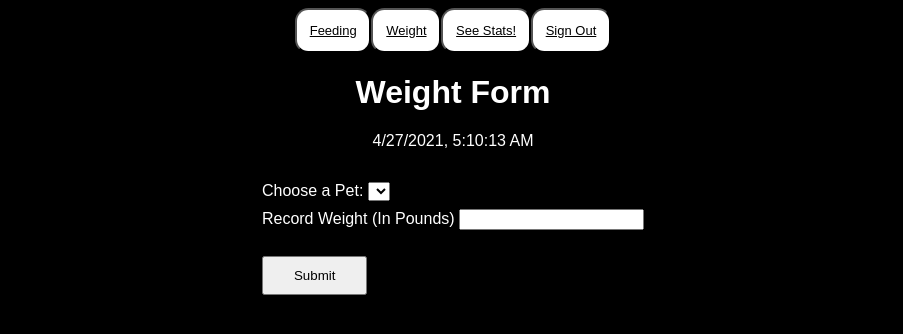
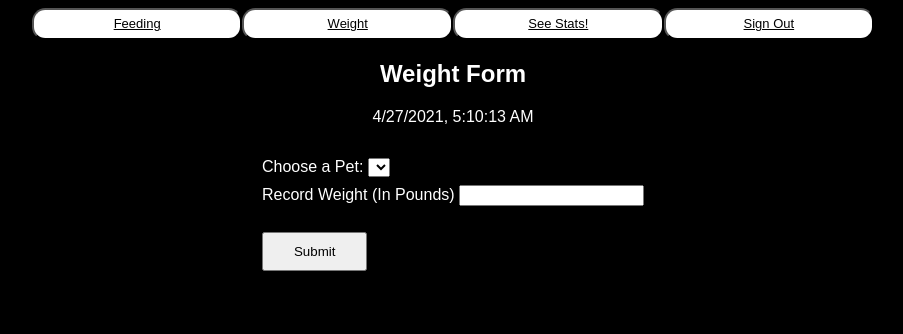
Before and after one commit to devinkinkead/Cat-Log, a website: page www/weight.html in a window 1280 px wide. Shown: the whole page, without its empty margins (187-1090 px from the left). Drawn offline with Linux system fonts and the light colour scheme; no server answers.

Commit message:
More edits

```diff
--- a/www/css/index.css
+++ b/www/css/index.css
@@ -15,7 +15,7 @@
     .col-sm-11  {width: 		 91.66%; }
     .col-sm-12  {width: 		100.00%; }
     #notes {
-        width: 90vw;
+        width: 70vw;
         height: 20vh;
     }
     nav button {
@@ -48,7 +48,7 @@
         height: 20vh;
     }
     nav button {
-        padding: 2vw;
+        padding: 1vw;
         background-color: white;
         margin-bottom: 5vh;
     }
@@ -75,7 +75,7 @@
         height: 20vh;
     }
     nav button {
-        padding: 1vw;
+        padding: 0.5vw;
         background-color: white;
         margin-bottom: 5vh;
     }
@@ -149,6 +149,3 @@ ul {
     background-color: black;
     color: white;
 }
-h1 {
-    font-size: xx-large;
-}
--- a/www/weight.html
+++ b/www/weight.html
@@ -12,13 +12,12 @@
 <body>
     <body onload="bodyFunction()">
         <nav class="center">
-            <button> <a href='./feedingForm'>Feeding</a></button>
-            <button> <a href='./weightForm'>Weight</a> </button>
-            <button> <a href='./stats'>See Stats!</a> </button>
-            <button> <a href='./signOut'> Sign Out </a></button>
-
+            <button class="col-sm-04 col-md-02 col-lg-02"> <a href='./feedingForm'>Feeding</a></button>
+            <button class="col-sm-04 col-md-02 col-lg-02"> <a href='./weightForm'>Weight</a> </button>
+            <button class="col-sm-04 col-md-02 col-lg-02"> <a href='./stats'>See Stats!</a> </button>
+            <button class="col-sm-04 col-md-02 col-lg-02"> <a href='./signOut'> Sign Out </a></button>
         </nav>
-        <h1 class="center">Weight Form</h1>
+        <h2 class="center">Weight Form</h1>
         <div class="center row" id="clock"></div>
       <div id="formId" class="center row">
         <form ref='uploadForm'
```
Also changed, not shown: www/index.html (+2 -2 lines), www/stats.html (+5 -6 lines).
